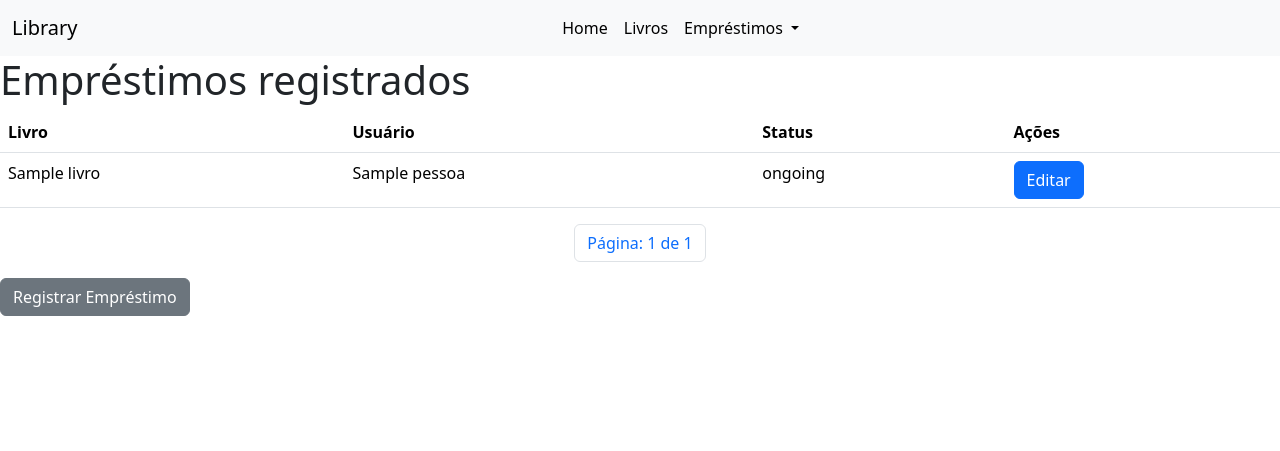
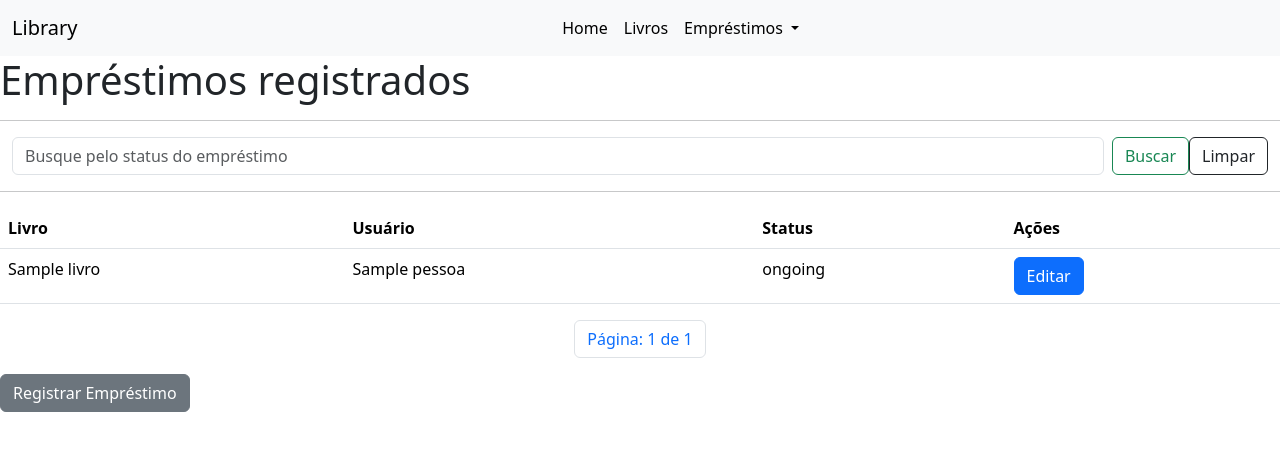
Before and after one commit to HugoMoises/Library, a Django app: page /emprestimos in a window 1280 px wide. Shown: the top 451 px of the page. Run offline with Django 5.2, Linux system fonts and the light colour scheme; tables that the repository leaves empty hold one stand-in row (values such as "Sample post").

Commit message:
Adicionando Filtro e Busca para empréstimos de livros. Filtragem pelo status do empréstimo.

```diff
--- a/library/templates/Emprestimos/emprestimos_list.html
+++ b/library/templates/Emprestimos/emprestimos_list.html
@@ -3,6 +3,15 @@
 
 {% block content %}
     <h1>Empréstimos registrados</h1>
+    <hr>
+    <div class="container-fluid">
+        <form action="" method="get" class="d-flex">
+          <input class="form-control me-2" type="text" name="status" id="" value="{{request.GET.status}}" placeholder="Busque pelo status do empréstimo" aria-label="Search">
+          <button class="btn btn-outline-success" type="submit">Buscar</button>
+          <a href="{% url 'emprestimos_list' %}" class="btn btn-outline-dark">Limpar</a>
+        </form>
+    </div>
+    <hr>
     <table class="table">
         <thead>
         <tr>
--- a/library/views.py
+++ b/library/views.py
@@ -17,6 +17,7 @@ class LivroListView(ListView):
     paginate_by = 10
 
 
+    #Busca pelo título do livro
     def get_queryset(self):
         title = self.request.GET.get('title')
 
@@ -58,6 +59,18 @@ class EmprestimoListView(ListView):
     paginate_by = 10
 
 
+    #Busca pelo status do empréstimo
+    def get_queryset(self):
+        status = self.request.GET.get('status')
+
+        if status:
+            emprestimos = Emprestimo.objects.filter(status__icontains=status)
+        else:
+            emprestimos = Emprestimo.objects.all()
+
+        return emprestimos
+
+
 class EmprestimoCreateView(CreateView):
     model = Emprestimo
     template_name = 'emprestimos/emprestimo_create.html'
```
